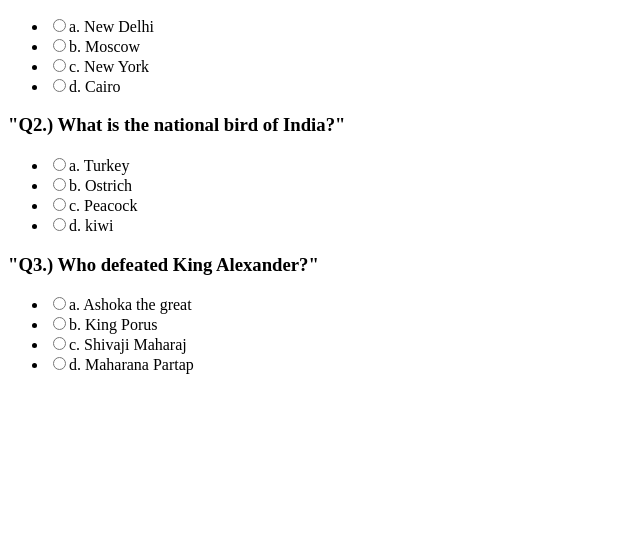
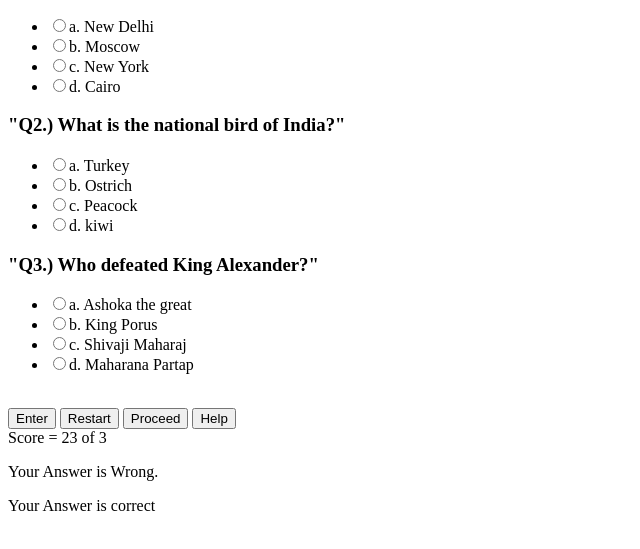
Before and after one commit to Varun0631/Assignment1-Web-Programming, a website: page public_html/index.html in a window 1280 px wide. Shown: the part 105-654 px from the top of the page, without its empty margins (0-640 px from the left). Drawn offline with Linux system fonts and the light colour scheme.

Commit message:
This is final part of my index.html file.

```diff
--- a/public_html/index.html
+++ b/public_html/index.html
@@ -56,3 +56,20 @@
                 </ul>
             </div>
         </form>
+         <br>
+        <input type = "button" name = "sbbtn" value = "Enter" onclick = "check();">
+        <input type = "button" name = "resetbtn" value = "Restart" onclick = "restart()">
+        <input type = "button" name = "nextbtn" value = "Proceed" onclick = "nextques();">
+        <a href = "Help.html"><button>Help</button></a>
+
+        <div id = "score">
+            Score = <span id = "s">23</span> of 3</div>
+        <div id = "wrong">
+            <p>Your Answer is Wrong.</p>
+        </div>
+        <div id = "correct">
+            <p>Your Answer is correct</p>
+        </div>
+
+    </body>
+    <script type = "text/javascript" src = "js/index.js">
```
